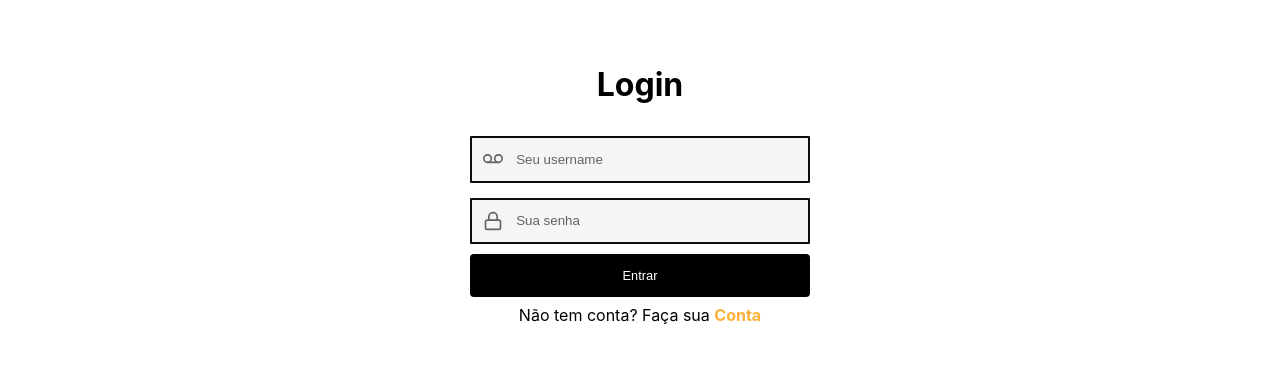
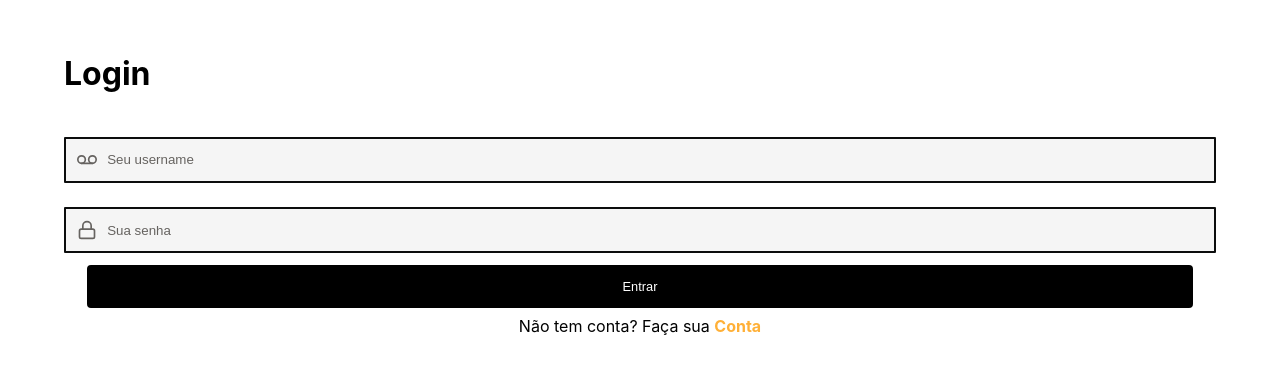
Before and after one commit to matheuspaivah2/gestao-de-habitos, a React (Create React App) app: page /login in a window 1280 px wide. Shown: the part 205-578 px from the top of the page. Built offline with nearby package versions, Linux system fonts and the light colour scheme.

Commit message:
fix: Corrigindo posicionamento Tela login

```diff
--- a/src/components/Button/styles.js
+++ b/src/components/Button/styles.js
@@ -4,7 +4,7 @@ export const Container = styled.button`
   border: 2px solid black;
   border-radius: 4px;
   background-color: black;
-  width: ${({ size }) => (size ? '100%' : '40%')};
+  width: ${({ size }) => (size ? '95%' : '40%')};
   padding: 6px;
   padding-top: 1.5vh;
   padding-bottom: 1.5vh;
--- a/src/components/Input/styles.js
+++ b/src/components/Input/styles.js
@@ -2,8 +2,9 @@ import styled, {css} from "styled-components"
 
 export const Container = styled.div`
     text-align: left;
-    margin-top:15px;
-    margin-bottom: 10px;
+    padding: 6px;
+    padding-top: 1.5vh;
+    padding-bottom: 1.5vh;
     div{
         span{
             color: var(--red)
@@ -17,7 +18,7 @@ export const InputContainer = styled.div`
     border: 2px solid var(--black);
     color: var(--gray);
     padding: 0.7rem;
-    width: 100%;
+    width: 90vw;
     display:flex;
     transition: 0.5s;
 
@@ -42,6 +43,6 @@ export const InputContainer = styled.div`
         }
     }
     svg{
-        margin-right: 13px;
+        margin-right: 10px;
     }
 `;
--- a/src/pages/Login/styles.js
+++ b/src/pages/Login/styles.js
@@ -7,9 +7,10 @@ export const Container = styled.div`
     justify-content: center;
     text-align: center;
     flex-direction: column;
-`
-export const Content = styled.div`
-    width: 100%;
+    h1{
+        text-align:left;
+        margin-left: 6px;
+    }
 `
 const appearFromRight = keyframes`
     from{
@@ -29,8 +30,6 @@ export const AnimationContainer = styled.div`
     justify-content:center;
     animation: ${appearFromRight} 1s;
     form{
-        margin:80px;
-        width:340px;
         text-align:center;
     }
     h1{
```
